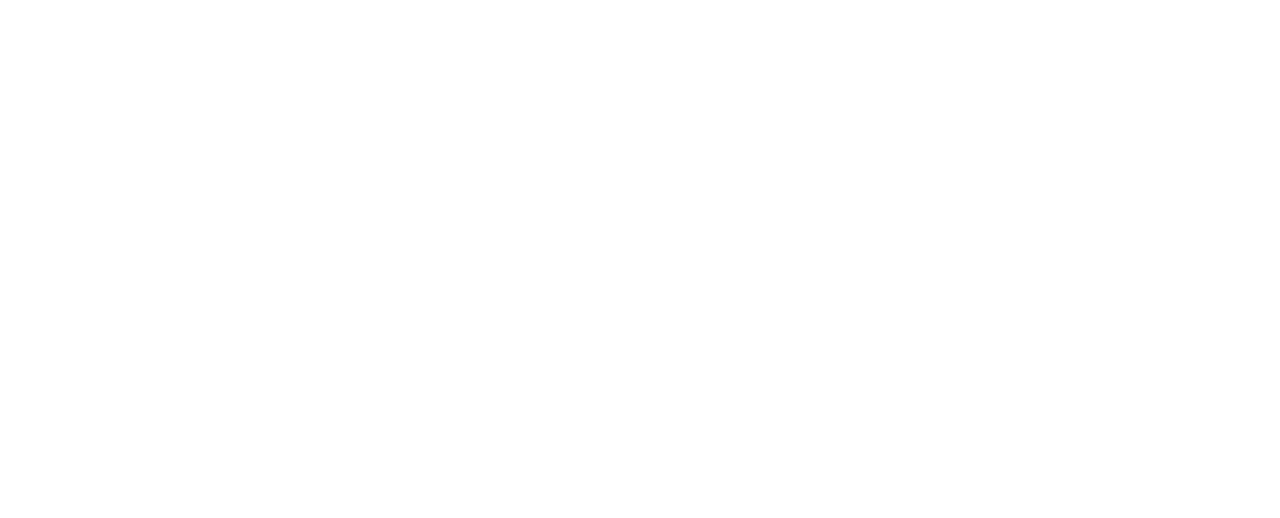
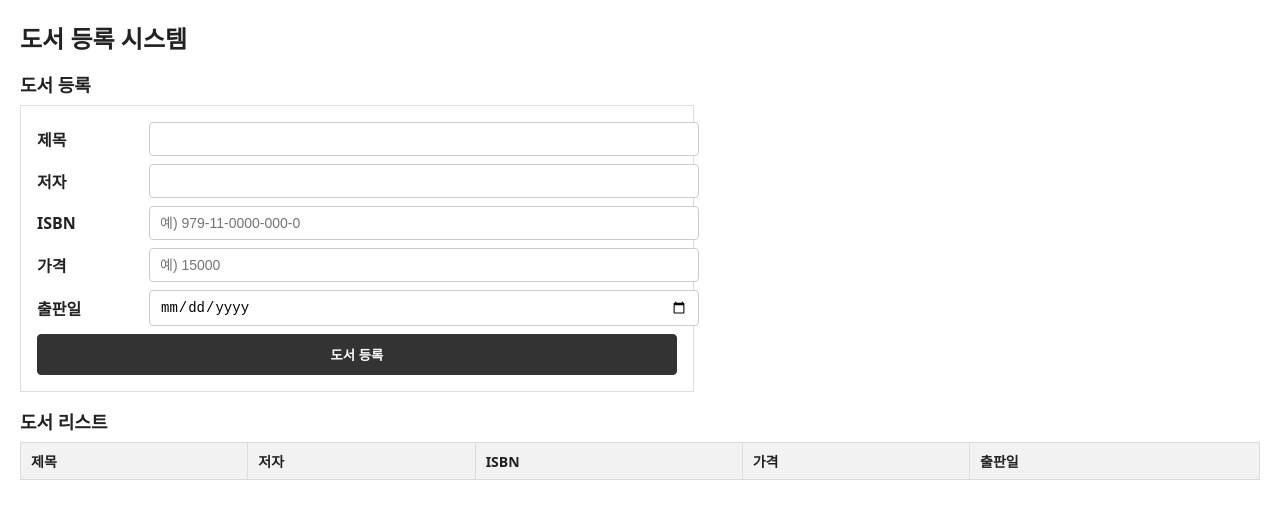
Before and after one commit to Liseon01/Html_CSS_JavaScript_App, a plain HTML site: page 01Book/js/book-client-step02.html in a window 1280 px wide. Drawn offline with Linux system fonts and the light colour scheme.

Commit message:
[실습1-1, 실습1-2]

```diff
--- a/01Book/js/book-client-step02.html
+++ b/01Book/js/book-client-step02.html
@@ -0,0 +1,139 @@
+<!DOCTYPE html>
+<html lang="ko">
+<head>
+  <meta charset="UTF-8" />
+  <meta name="viewport" content="width=device-width, initial-scale=1.0"/>
+  <title>도서 등록 시스템</title>
+
+  <style>
+    /* body */
+    body {
+      font-family: system-ui, -apple-system, "Segoe UI", Roboto, "Noto Sans KR", Arial, sans-serif;
+      margin: 20px;
+      color: #222;
+    }
+
+    /* h1 */
+    h1 {
+      margin: 0 0 16px;
+      font-size: 24px;
+      font-weight: 700;
+    }
+
+    /* h2 */
+    h2 {
+      margin: 16px 0 8px;
+      font-size: 18px;
+      font-weight: 700;
+    }
+
+    /* form */
+    form {
+      max-width: 640px;
+      display: grid;
+      grid-template-columns: 100px 1fr;
+      gap: 8px 12px;
+      border: 1px solid #ddd;
+      padding: 16px;
+    }
+
+    /* label */
+    label {
+      align-self: center;
+      font-weight: 600;
+    }
+
+    /* input */
+    input {
+      width: 100%;
+      padding: 8px 10px;
+      border: 1px solid #ccc;
+      border-radius: 4px;
+      font-size: 14px;
+    }
+
+    /* button */
+    button {
+      grid-column: 1 / -1;
+      padding: 10px 14px;
+      border: 1px solid #333;
+      background: #333;
+      color: #fff;
+      border-radius: 4px;
+      cursor: pointer;
+      font-weight: 700;
+    }
+
+    /* button:hover */
+    button:hover {
+      background: #111;
+    }
+
+    /* table */
+    table {
+      width: 100%;
+      border-collapse: collapse;
+      margin-top: 8px;
+    }
+
+    /* th, td */
+    th, td {
+      border: 1px solid #ddd;
+      padding: 8px 10px;
+      text-align: left;
+      font-size: 14px;
+    }
+
+    /* th */
+    th {
+      background: #f2f2f2;
+    }
+
+    /* tr:hover */
+    tr:hover {
+      background: #f9f9f9;
+    }
+  </style>
+</head>
+<body>
+  <h1>도서 등록 시스템</h1>
+
+  <div>
+    <h2>도서 등록</h2>
+    <form>
+      <label for="title">제목</label>
+      <input type="text" name="title" id="title" required>
+
+      <label for="author">저자</label>
+      <input type="text" name="author" id="author" required>
+
+      <label for="isbn">ISBN</label>
+      <input type="text" name="isbn" id="isbn" placeholder="예) 979-11-0000-000-0" required>
+
+      <label for="price">가격</label>
+      <input type="text" name="price" id="price" placeholder="예) 15000" pattern="^[0-9]+$" required>
+
+      <label for="publishDate">출판일</label>
+      <input type="date" name="publishDate" id="publishDate" required>
+
+      <button type="submit">도서 등록</button>
+    </form>
+  </div>
+
+  <div>
+    <h2>도서 리스트</h2>
+    <table>
+      <thead>
+        <tr>
+          <th>제목</th>
+          <th>저자</th>
+          <th>ISBN</th>
+          <th>가격</th>
+          <th>출판일</th>
+        </tr>
+      </thead>
+      <tbody></tbody>
+    </table>
+  </div>
+</body>
+</html>
```
Also changed, not shown: 01Book/js/book-client-step01.html (+23 -28 lines).
